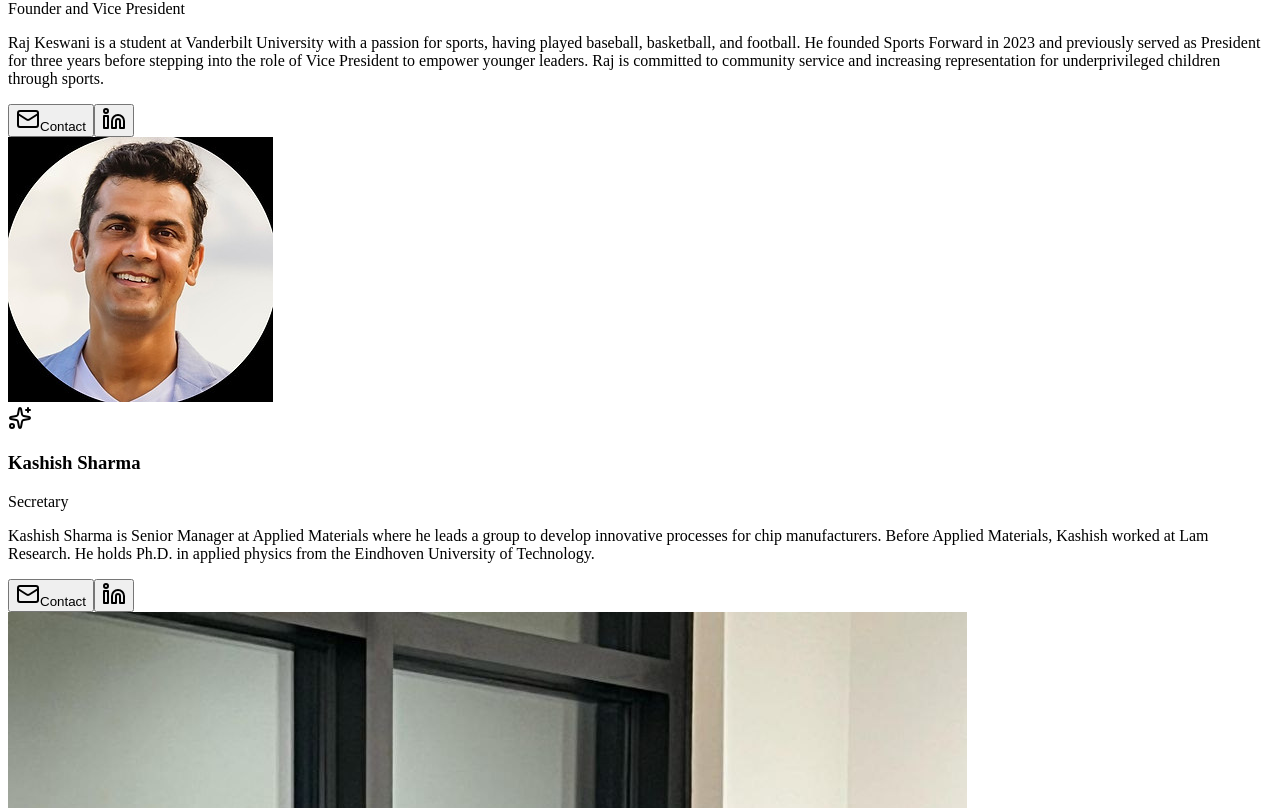
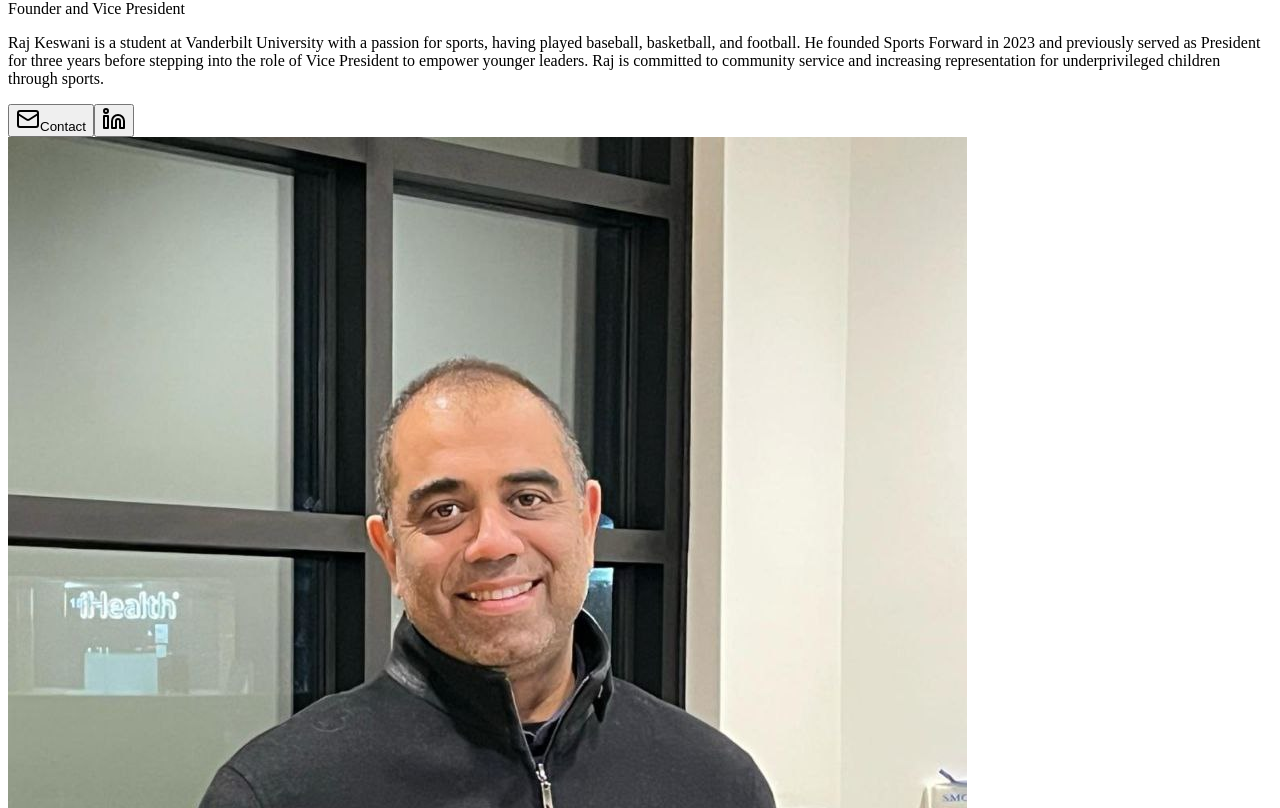
Before and after one commit to sportsforward007-dotorg/sports-forward-web, a React (Vite) app: page /#/our-team in a window 1280 px wide. Shown: the part 3152-3960 px from the top of the page. Built offline with nearby package versions, Linux system fonts and the light colour scheme; the HTML template or start-up script is replaced by a standard one.

Commit message:
Update OurTeam page

```diff
--- a/src/pages/OurTeam.jsx
+++ b/src/pages/OurTeam.jsx
@@ -24,13 +24,7 @@ const TeamPage = () => {
       bio: 'Raj Keswani is a student at Vanderbilt University with a passion for sports, having played baseball, basketball, and football. He founded Sports Forward in 2023 and previously served as President for three years before stepping into the role of Vice President to empower younger leaders. Raj is committed to community service and increasing representation for underprivileged children through sports.',
       color: 'from-teal-500 to-blue-500'
     },
-    {
-      name: 'Kashish Sharma',
-      role: 'Secretary',
-      image: '/images/team/kashish-sharma.jpeg',
-      bio: 'Kashish Sharma is Senior Manager at Applied Materials where he leads a group to develop innovative processes for chip manufacturers. Before Applied Materials, Kashish worked at Lam Research. He holds Ph.D. in applied physics from the Eindhoven University of Technology.',
-      color: 'from-green-500 to-teal-500'
-    },
+
     {
       name: 'Manish Keswani',
       role: 'Chief Financial Officer',
```
Also changed, not shown: 1 other file (tests, documents, lock files or other folders).
